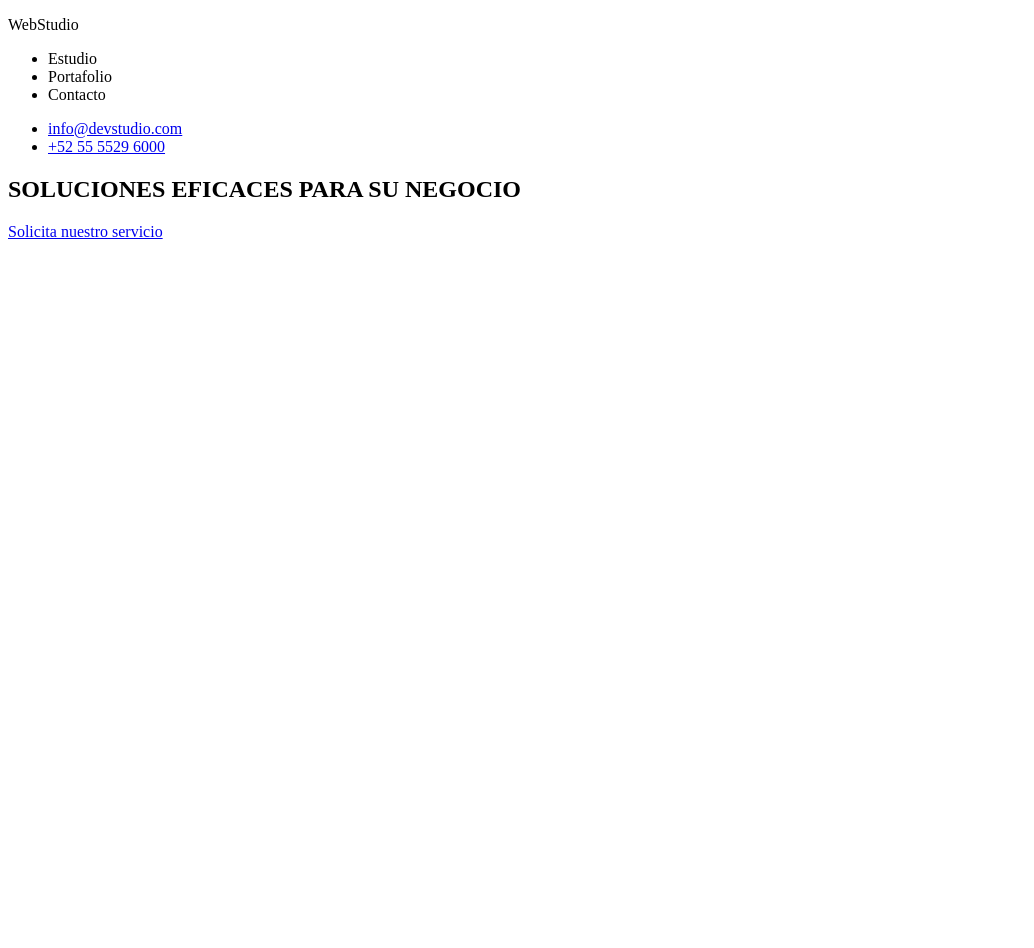
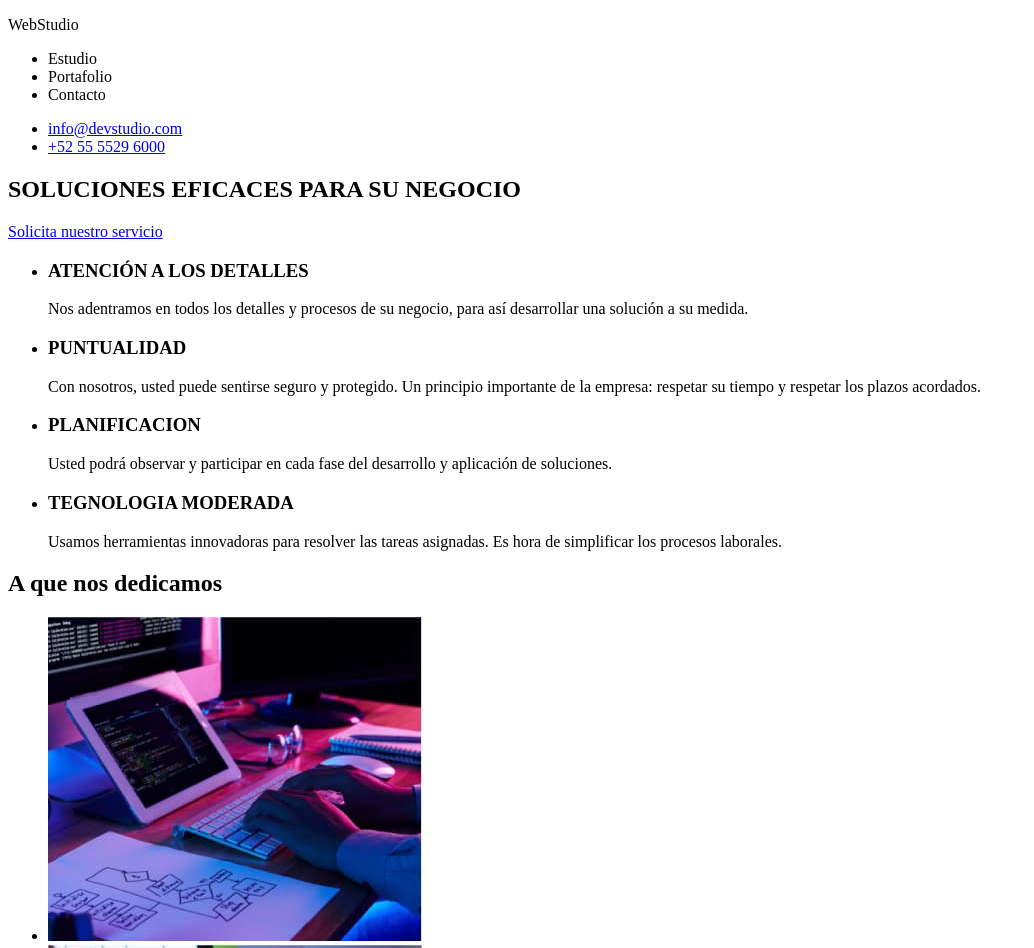
Before and after one commit to carlosprogramacion/goit-markup-hw-01, a plain HTML site: page index.html in a window 1280 px wide. Shown: the top 948 px of the page, without its empty margins (0-1034 px from the left). Before the commit the page ends 800 px from the top, so only its background shows below. Drawn offline with Linux system fonts and the light colour scheme.

Commit message:
atencion a los detalles e imagenes

```diff
--- a/index.html
+++ b/index.html
@@ -16,24 +16,64 @@
                 <li>Portafolio</li>
                 <li>Contacto</li>
             </ul>
-
+        </nav>
+        <section>
             <ul class="nav_contactos">
                 <li><a href="info@devstudio.com">info@devstudio.com</a></li>
                 <li> <a href="+52 55 5529 6000">+52 55 5529 6000</a></li>
             </ul>
-        </nav>
+        </section>
+
+
+
     </header>
     <main>
         <section class="principal">
             <h1>SOLUCIONES EFICACES PARA SU NEGOCIO</h1>
             <a type="button" href="Solicita nuestro servicio">Solicita nuestro servicio</a>
         </section>
+        <section>
+            <ul>
+                <li>
+                    <h3>ATENCIÓN A LOS DETALLES</h3>
+                    <p>
+                        Nos adentramos en todos los detalles y procesos de su negocio, para así desarrollar una solución a su medida.
+                    </p>
+                </li>
+                <li>
+                    <h3>PUNTUALIDAD</h3>
+                    <P>Con nosotros, usted puede sentirse seguro y protegido. Un principio importante de la empresa: respetar su tiempo
+                        y
+                        respetar los plazos acordados.
+                    </P>
+                </li>
+                <li>
+                    <H3>PLANIFICACION</H3>
+                    <P>Usted podrá observar y participar en cada fase del desarrollo y aplicación de soluciones.
+                    </P>
+                </li>
+                <li>
+                    <H3>TEGNOLOGIA MODERADA</H3>
+                    <P>Usamos herramientas innovadoras para resolver las tareas asignadas. Es hora de simplificar los procesos
+                        laborales.
+                    </P>
+                </li>
+            </ul>
+        </section>
+        <section>
+            <h2>A que nos dedicamos</h2>
+            <ul>
+                <li><img src="./img/caja 1.jpg" alt="Caja1"></li>
+                <li><img src="./img/caja 2.jpg" alt="Caja2"></li>
+                <li><img src="./img/caja 3.jpg" alt="Caja3"></li>
+            </ul>
+
+
+        </section>
 
     </main>
 
-    <aside>
 
-    </aside>
 
 
     <footer>
```
Also changed, not shown: img/Andres Cubo.jpg (added), img/Mario Dorado.jpg (added), img/Pablo Mijangos.jpg (added), img/caja 1.jpg (added), img/caja 2.jpg (added), img/caja 3.jpg (added), img/carla Palacios.jpg (added).
